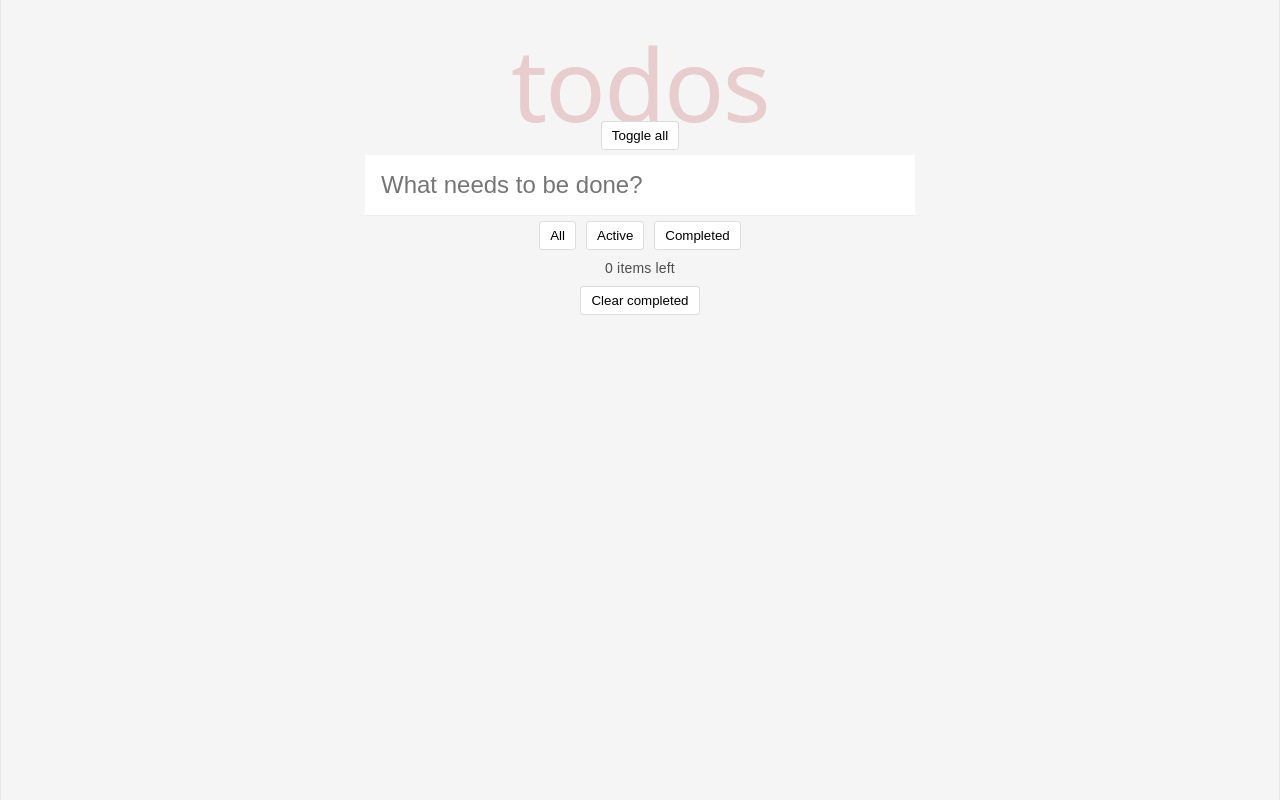
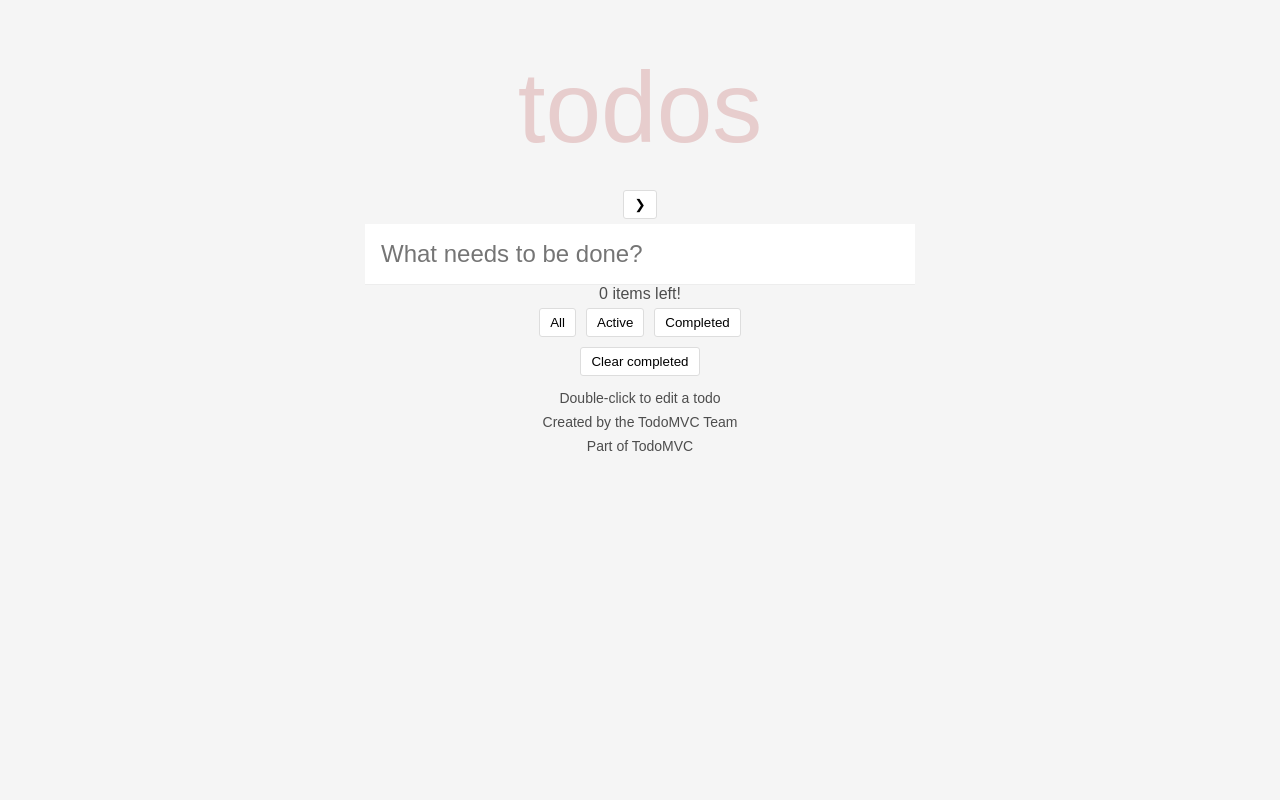
Before and after one commit to marilenamasala-alt/todomvc-react, a React (Vite) app: page / in a window 1280 px wide. Built offline with nearby package versions, Linux system fonts and the light colour scheme.

Commit message:
Update Todo styling

```diff
--- a/src/App.jsx
+++ b/src/App.jsx
@@ -1,21 +1,26 @@
-import { useState, useEffect, useRef } from 'react'
-import './App.css'
+import { useEffect, useRef, useState } from "react"
+import "./App.css"
 
 const newId = () =>
-  crypto.randomUUID ? crypto.randomUUID() : String(Date.now() + Math.random())
+  crypto.randomUUID
+    ? crypto.randomUUID()
+    : String(Date.now() + Math.random())
 
 function loadTodos() {
   try {
     const saved = JSON.parse(localStorage.getItem("todos")) || []
-    return saved.map((t) => ({ ...t, id: t.id ?? newId() }))
+    return saved.map((todo) => ({
+      ...todo,
+      id: todo.id ?? newId(),
+    }))
   } catch {
     return []
   }
 }
 
 function filterFromHash() {
-  const h = window.location.hash.replace("#/", "")
-  return h === "active" || h === "completed" ? h : "all"
+  const hash = window.location.hash.replace("#/", "")
+  return hash === "active" || hash === "completed" ? hash : "all"
 }
 
 function App() {
@@ -27,16 +32,15 @@ function App() {
   const cancelled = useRef(false)
 
   useEffect(() => {
-    try {
     localStorage.setItem("todos", JSON.stringify(todos))
-    } catch {}
   }, [todos])
 
   useEffect(() => {
     const onHashChange = () => setFilter(filterFromHash())
     window.addEventListener("hashchange", onHashChange)
 
-    return () => window.removeEventListener("hashchange", onHashChange)
+    return () =>
+      window.removeEventListener("hashchange", onHashChange)
   }, [])
 
   function changeFilter(next) {
@@ -45,7 +49,6 @@ function App() {
 
   function addTodo() {
     const text = input.trim()
-
     if (!text) return
 
     setTodos([
@@ -80,8 +83,15 @@ function App() {
 
   function toggleAll() {
     const allCompleted = todos.every((todo) => todo.completed)
-  setTodos(todos.map((todo) => ({ ...todo, completed: !allCompleted })))
+
+    setTodos(
+      todos.map((todo) => ({
+        ...todo,
+        completed: !allCompleted,
+      }))
+    )
   }
+
   function startEdit(todo) {
     cancelled.current = false
     setEditingId(todo.id)
@@ -119,34 +129,39 @@ function App() {
   )
 
   return (
-    <div>
+    <div className="todo-app">
       <h1>todos</h1>
-      <button onClick={toggleAll}>Toggle all</button>
+
+      <section className="todo-card">
+        <div className="input-row">
+          <button
+            className="toggle-all"
+            onClick={toggleAll}
+            aria-label="Toggle all"
+          >
+            ❯
+          </button>
 
           <input
+            className="new-todo"
             type="text"
             placeholder="What needs to be done?"
             value={input}
-        onChange={(e) => setInput(e.target.value)}
-        onKeyDown={(e) => e.key === "Enter" && addTodo()}
+            onChange={(event) => setInput(event.target.value)}
+            onKeyDown={(event) =>
+              event.key === "Enter" && addTodo()
+            }
           />
+        </div>
 
-      <button onClick={() => changeFilter("all")}>
-        All
-      </button>
-
-      <button onClick={() => changeFilter("active")}>
-        Active
-      </button>
-
-      <button onClick={() => changeFilter("completed")}>
-        Completed
-      </button>
-
-      <ul>
+        <ul className="todo-list">
           {visibleTodos.map((todo) => (
-          <li key={todo.id}>
+            <li
+              className={todo.completed ? "completed" : ""}
+              key={todo.id}
+            >
               <input
+                className="toggle"
                 type="checkbox"
                 checked={todo.completed}
                 onChange={() => toggleTodo(todo.id)}
@@ -154,13 +169,16 @@ function App() {
 
               {editingId === todo.id ? (
                 <input
+                  className="edit"
                   value={editText}
-                onChange={(e) => setEditText(e.target.value)}
+                  onChange={(event) =>
+                    setEditText(event.target.value)
+                  }
                   onBlur={() => saveEdit(todo.id)}
-                onKeyDown={(e) => {
-                  if (e.key === "Enter") {
-                    e.currentTarget.blur()
-                  } else if (e.key === "Escape") {
+                  onKeyDown={(event) => {
+                    if (event.key === "Enter") {
+                      event.currentTarget.blur()
+                    } else if (event.key === "Escape") {
                       cancelEdit()
                     }
                   }}
@@ -168,32 +186,66 @@ function App() {
                 />
               ) : (
                 <span
-                style={{
-                  textDecoration: todo.completed
-                    ? "line-through"
-                    : "none",
-                }}
+                  onDoubleClick={() => startEdit(todo)}
+                  title="Double-click to edit"
                 >
                   {todo.text}
                 </span>
               )}
 
-            <button onClick={() => deleteTodo(todo.id)}>
-              Delete
-            </button>
-
-            <button onClick={() => startEdit(todo)}>
-              Edit
+              <button
+                className="destroy"
+                onClick={() => deleteTodo(todo.id)}
+                aria-label="Delete"
+              >
+                ×
               </button>
             </li>
           ))}
         </ul>
 
-      <p>{itemsLeft} items left</p>
+        <footer className="todo-footer">
+          <span className="todo-count">
+            {itemsLeft} {itemsLeft === 1 ? "item" : "items"} left!
+          </span>
 
-      <button onClick={clearCompleted}>
+          <div className="filters">
+            <button
+              className={filter === "all" ? "selected" : ""}
+              onClick={() => changeFilter("all")}
+            >
+              All
+            </button>
+
+            <button
+              className={filter === "active" ? "selected" : ""}
+              onClick={() => changeFilter("active")}
+            >
+              Active
+            </button>
+
+            <button
+              className={filter === "completed" ? "selected" : ""}
+              onClick={() => changeFilter("completed")}
+            >
+              Completed
+            </button>
+          </div>
+
+          <button
+            className="clear-completed"
+            onClick={clearCompleted}
+          >
             Clear completed
           </button>
+        </footer>
+      </section>
+
+      <div className="info">
+        <p>Double-click to edit a todo</p>
+        <p>Created by the TodoMVC Team</p>
+        <p>Part of TodoMVC</p>
+      </div>
     </div>
   )
 }
--- a/src/index.css
+++ b/src/index.css
@@ -1,111 +1,10 @@
-:root {
-  --text: #6b6375;
-  --text-h: #08060d;
-  --bg: #fff;
-  --border: #e5e4e7;
-  --code-bg: #f4f3ec;
-  --accent: #aa3bff;
-  --accent-bg: rgba(170, 59, 255, 0.1);
-  --accent-border: rgba(170, 59, 255, 0.5);
-  --social-bg: rgba(244, 243, 236, 0.5);
-  --shadow:
-    rgba(0, 0, 0, 0.1) 0 10px 15px -3px, rgba(0, 0, 0, 0.05) 0 4px 6px -2px;
-
-  --sans: system-ui, 'Segoe UI', Roboto, sans-serif;
-  --heading: system-ui, 'Segoe UI', Roboto, sans-serif;
-  --mono: ui-monospace, Consolas, monospace;
-
-  font: 18px/145% var(--sans);
-  letter-spacing: 0.18px;
-  color-scheme: light dark;
-  color: var(--text);
-  background: var(--bg);
-  font-synthesis: none;
-  text-rendering: optimizeLegibility;
-  -webkit-font-smoothing: antialiased;
-  -moz-osx-font-smoothing: grayscale;
-
-  @media (max-width: 1024px) {
-    font-size: 16px;
-  }
+info {
+  margin: 55px auto 0;
+  color: #777;
+  font-size: 11px;
 }
 
-@media (prefers-color-scheme: dark) {
-  :root {
-    --text: #9ca3af;
-    --text-h: #f3f4f6;
-    --bg: #16171d;
-    --border: #2e303a;
-    --code-bg: #1f2028;
-    --accent: #c084fc;
-    --accent-bg: rgba(192, 132, 252, 0.15);
-    --accent-border: rgba(192, 132, 252, 0.5);
-    --social-bg: rgba(47, 48, 58, 0.5);
-    --shadow:
-      rgba(0, 0, 0, 0.4) 0 10px 15px -3px, rgba(0, 0, 0, 0.25) 0 4px 6px -2px;
-  }
-
-  #social .button-icon {
-    filter: invert(1) brightness(2);
-  }
+.info p {
+  margin: 10px 0;
+  line-height: 1;
 }
-
-body {
-  margin: 0;
-}
-
-#root {
-  width: 1126px;
-  max-width: 100%;
-  margin: 0 auto;
-  text-align: center;
-  border-inline: 1px solid var(--border);
-  min-height: 100svh;
-  display: flex;
-  flex-direction: column;
-  box-sizing: border-box;
-}
-
-h1,
-h2 {
-  font-family: var(--heading);
-  font-weight: 500;
-  color: var(--text-h);
-}
-
-h1 {
-  font-size: 56px;
-  letter-spacing: -1.68px;
-  margin: 32px 0;
-  @media (max-width: 1024px) {
-    font-size: 36px;
-    margin: 20px 0;
-  }
-}
-h2 {
-  font-size: 24px;
-  line-height: 118%;
-  letter-spacing: -0.24px;
-  margin: 0 0 8px;
-  @media (max-width: 1024px) {
-    font-size: 20px;
-  }
-}
-p {
-  margin: 0;
-}
-
-code,
-.counter {
-  font-family: var(--mono);
-  display: inline-flex;
-  border-radius: 4px;
-  color: var(--text-h);
-}
-
-code {
-  font-size: 15px;
-  line-height: 135%;
-  padding: 4px 8px;
-  background: var(--code-bg);
-}
```
Lines whose indentation alone changed are shown as unchanged.
